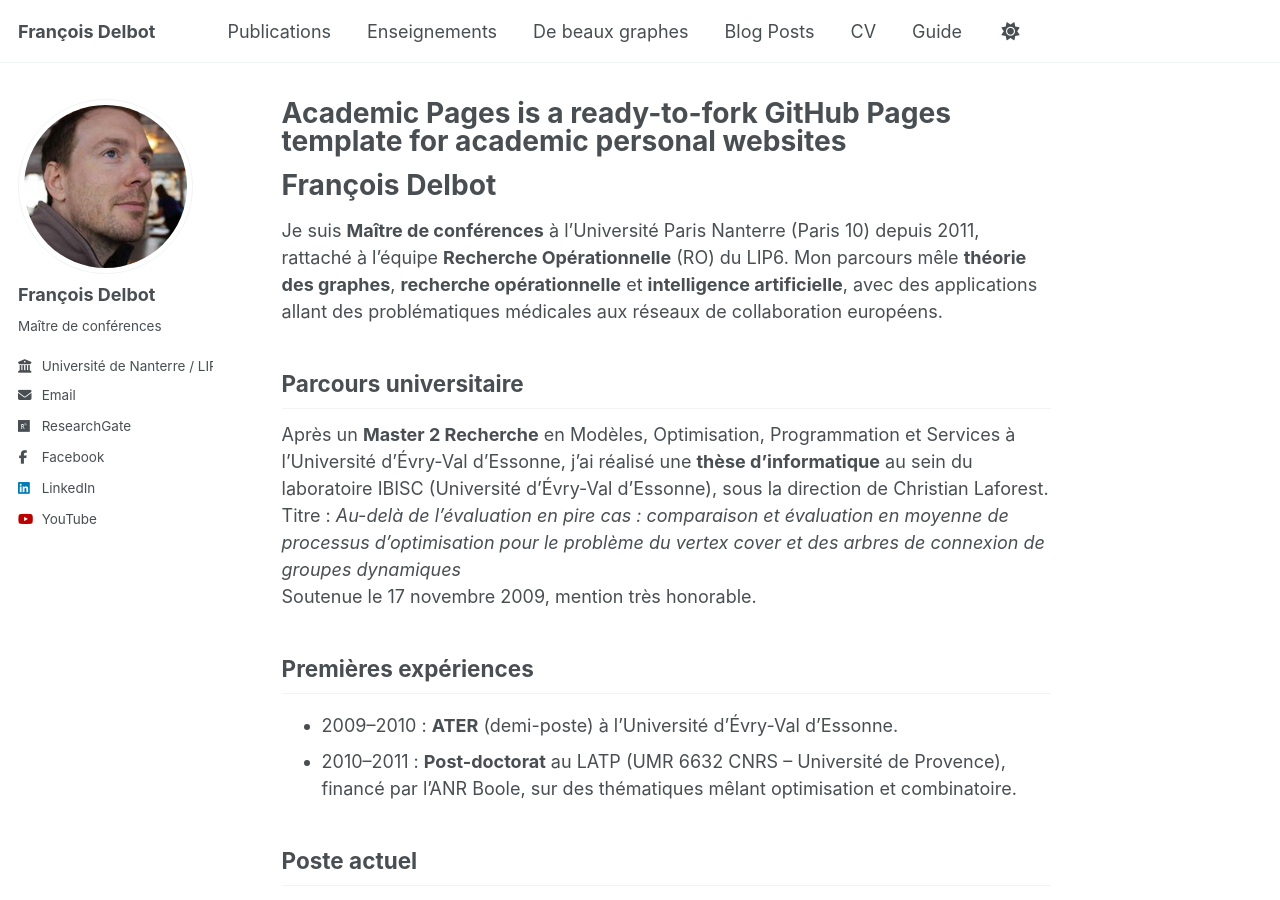
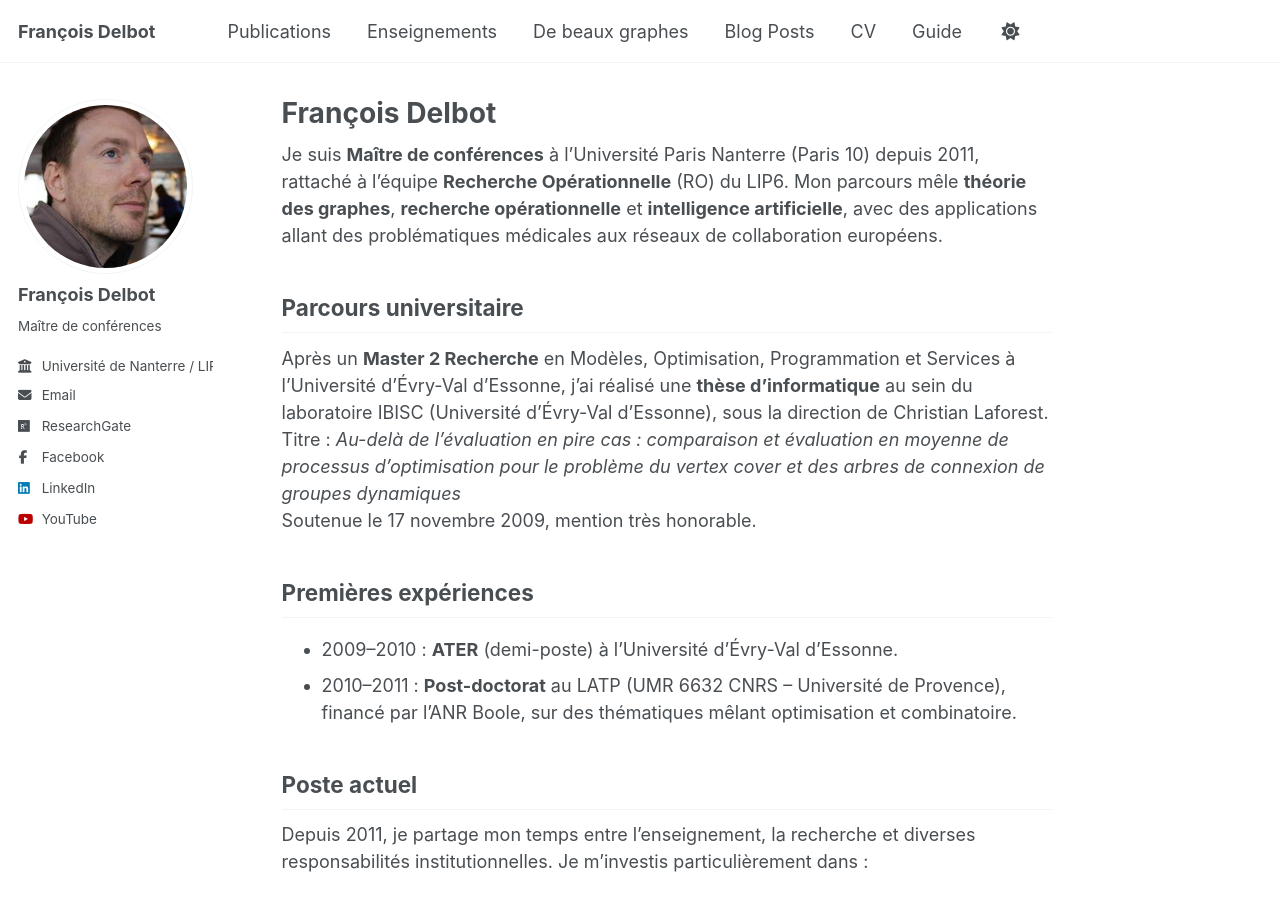
Before and after one commit to fdelbot/fdelbot.github.io, a Jekyll site: the page built from _pages/about.md, in a window 1280 px wide and 900 px high. Built offline with Jekyll 4.4.1, drawn with Linux system fonts in a browser that asks for light colours; a script that is not in the unit is left out.

Commit message:
Update about.md

```diff
--- a/_pages/about.md
+++ b/_pages/about.md
@@ -1,13 +1,11 @@
 ---
 permalink: /
-title: "Academic Pages is a ready-to-fork GitHub Pages template for academic personal websites"
+title: "François Delbot"
 author_profile: true
 redirect_from:
   - /about/
   - /about.html
 ---
-
-# François Delbot
 
 Je suis **Maître de conférences** à l'Université Paris Nanterre (Paris 10) depuis 2011, rattaché à l’équipe **Recherche Opérationnelle** (RO) du LIP6. Mon parcours mêle **théorie des graphes**, **recherche opérationnelle** et **intelligence artificielle**, avec des applications allant des problématiques médicales aux réseaux de collaboration européens.
 
```
